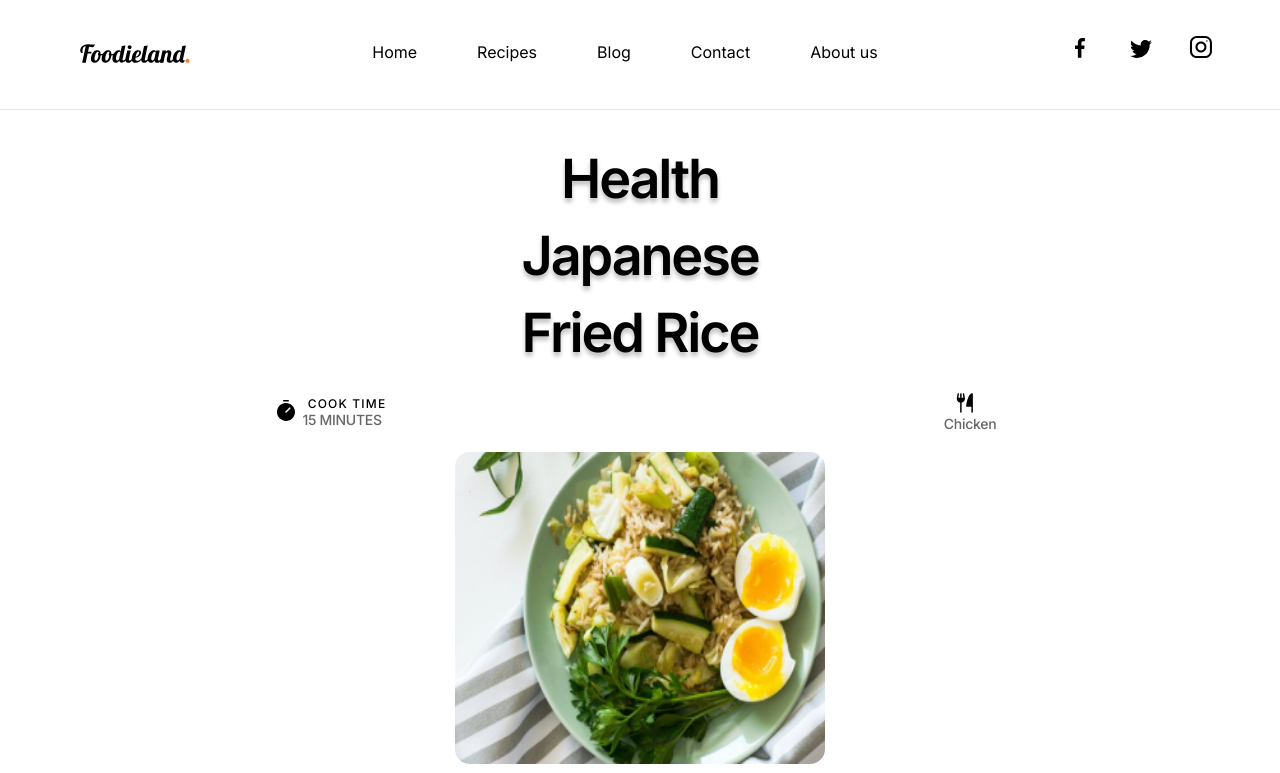
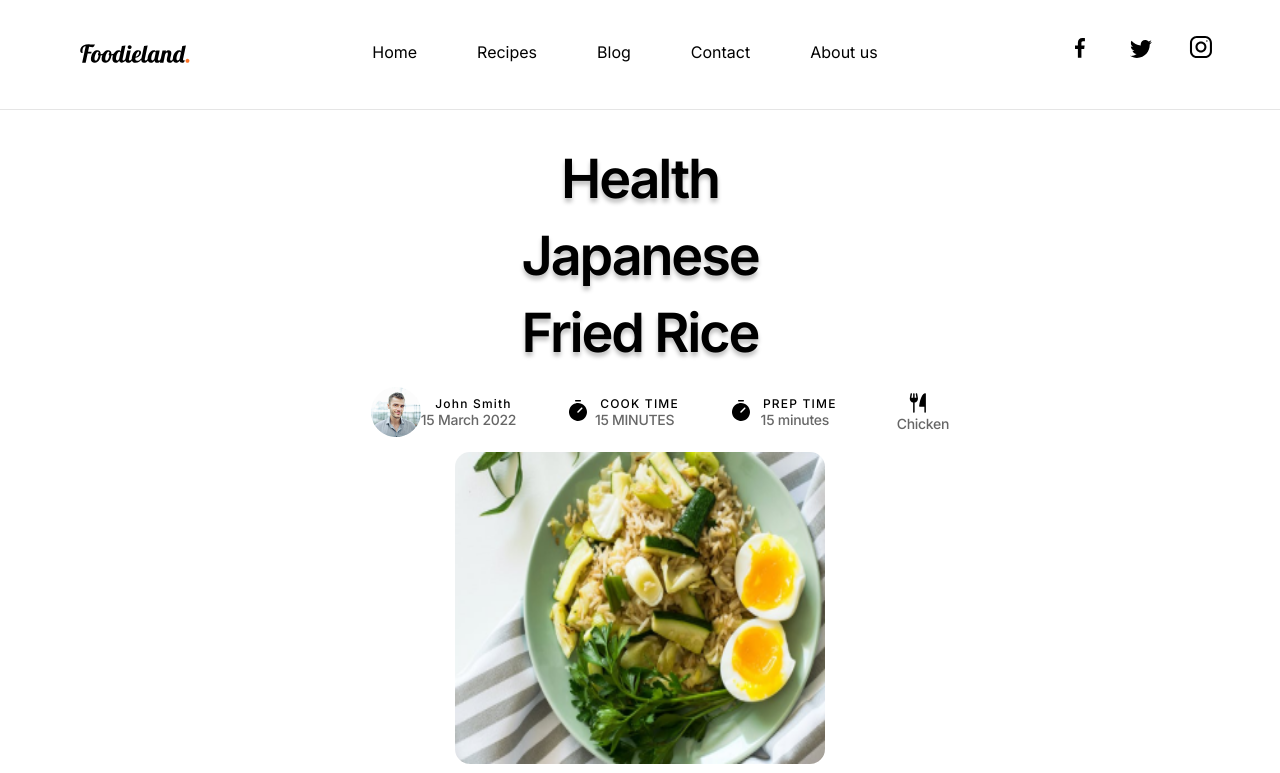
Before and after one commit to NaosouBruno/V-Food, a React (Vite) app: page /details in a window 1280 px wide. Shown: the top 773 px of the page. Built offline with nearby package versions, Linux system fonts and the light colour scheme.

Commit message:
finalizando o desafio

```diff
--- a/src/components/molecules/FoodDirections/index.jsx
+++ b/src/components/molecules/FoodDirections/index.jsx
@@ -3,7 +3,7 @@ import Woman from "/assets/woman.png";
 import { ListIngredients } from "../../molecules";
 function Directions() {
   return (
-    <div className="directions">
+    <section className="directions">
       <h2 className="directions__typografy">Directions</h2>
       <ul>
         <ListIngredients
@@ -55,7 +55,7 @@ function Directions() {
           voluptatem.
         </p>
       </ul>
-    </div>
+    </section>
   );
 }
 
--- a/src/components/molecules/FoodInfo/index.jsx
+++ b/src/components/molecules/FoodInfo/index.jsx
@@ -13,17 +13,9 @@ import {
 import John from "/assets/john.png";
 function FoodInfo() {
   return (
-    <div className="foodInfo">
+    <section className="foodInfo">
       <h2 className="foodInfo-title">Health Japanese Fried Rice</h2>
-      <div className="foodSpecifications">
-        <FoodSpecificationsTree
-          leftImg={Timer}
-          leftTitle="COOK TIME"
-          leftSubTitle="15 MINUTES"
-        />
-        <FoodSpecificationsDuo rightImg={ForkKnife} rightTitle="Chicken" />
-      </div>
-      <img src={Food} className="foodInfo-dish" />
+      <div className="foodInfo-container">
         <div className="foodSpecifications">
           <FoodSpecificationsTree
             leftImg={John}
@@ -32,16 +24,28 @@ function FoodInfo() {
           />
           <FoodSpecificationsTree
             leftImg={Timer}
+            leftTitle="COOK TIME"
+            leftSubTitle="15 MINUTES"
+          />
+        </div>
+        <div className="foodInfo-containerImg">
+          <img src={Food} className="foodInfo-dish" />
+        </div>
+        <div className="foodSpecifications">
+          <FoodSpecificationsTree
+            leftImg={Timer}
             leftTitle="PREP TIME"
             leftSubTitle="15 minutes"
           />
+          <FoodSpecificationsDuo rightImg={ForkKnife} rightTitle="Chicken" />
+        </div>
       </div>
       <NutriInfo />
       <div className="foodInfo-options">
         <NutriIcon icon={Print} title="Print" />
         <NutriIcon icon={Share} title="Share" />
       </div>
-    </div>
+    </section>
   );
 }
 export default FoodInfo;
--- a/src/components/molecules/FoodInfo/info.scss
+++ b/src/components/molecules/FoodInfo/info.scss
@@ -16,6 +16,25 @@
     color: $colorDark;
     text-shadow: 0px 4px 4px rgba(0, 0, 0, 0.25);
   }
+  &-container {
+    @media screen {
+      @media (min-width: $desktop) {
+        display: flex;
+        flex-wrap: wrap;
+        justify-content: center;
+      }
+    }
+  }
+  &-containerImg {
+    display: flex;
+    @media screen {
+      @media (min-width: $desktop) {
+        order: 2;
+        flex-wrap: wrap;
+        flex-basis: 100%;
+      }
+    }
+  }
   &-dish {
     width: 369.65px;
     height: 311.91px;
@@ -32,6 +51,13 @@
   display: flex;
   justify-content: space-around;
   margin: 10px 0;
+  @media screen {
+    @media (min-width: $desktop) {
+      display: flex;
+      /* order: 2; */
+    }
+  }
+
   &-container {
     display: flex;
 
@@ -41,6 +67,12 @@
     font-style: normal;
     font-weight: $fontWeightBody;
     color: $colorDark;
+    @media screen {
+      @media (min-width: $desktop) {
+        margin-left: 50px;
+      }
+    }
+    margin-left: 50px;
     &--titleTimer {
       font-size: 12px;
       line-height: 15px;
--- a/src/components/molecules/FoodIngredients/index.jsx
+++ b/src/components/molecules/FoodIngredients/index.jsx
@@ -2,7 +2,7 @@ import "./ingredients.scss";
 import { ListIngredients } from "../../molecules/index";
 function Ingredients() {
   return (
-    <div className="ingredients">
+    <section className="ingredients">
       <h2 className="ingredients__title">Ingredients</h2>
       <h3 className="ingredients__title ingredients__title--subTitle">
         For main dish
@@ -56,7 +56,7 @@ function Ingredients() {
         />
         <hr className="listIng-line" />
       </ul>
-    </div>
+    </section>
   );
 }
 export default Ingredients;
```
Lines whose indentation alone changed are shown as unchanged.
